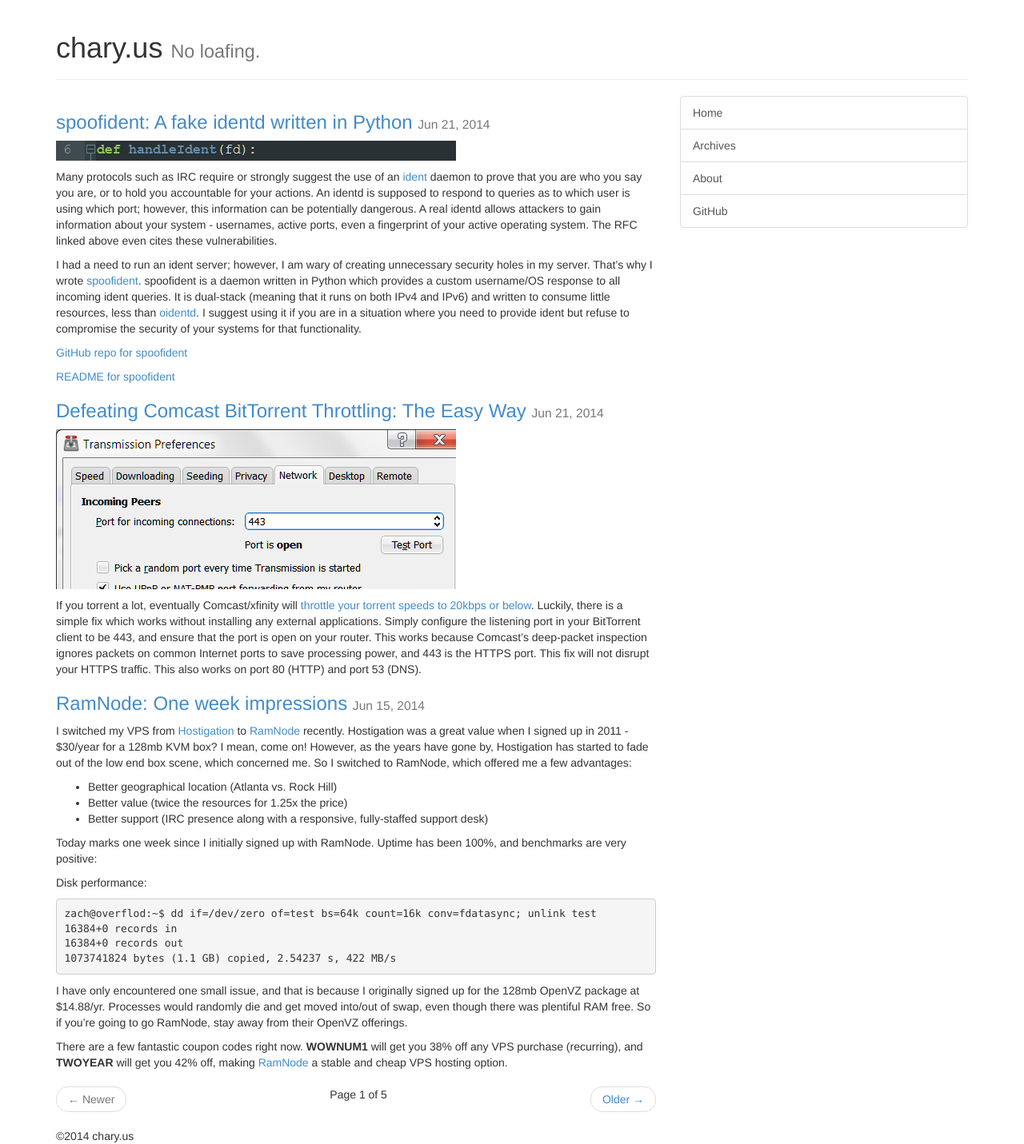
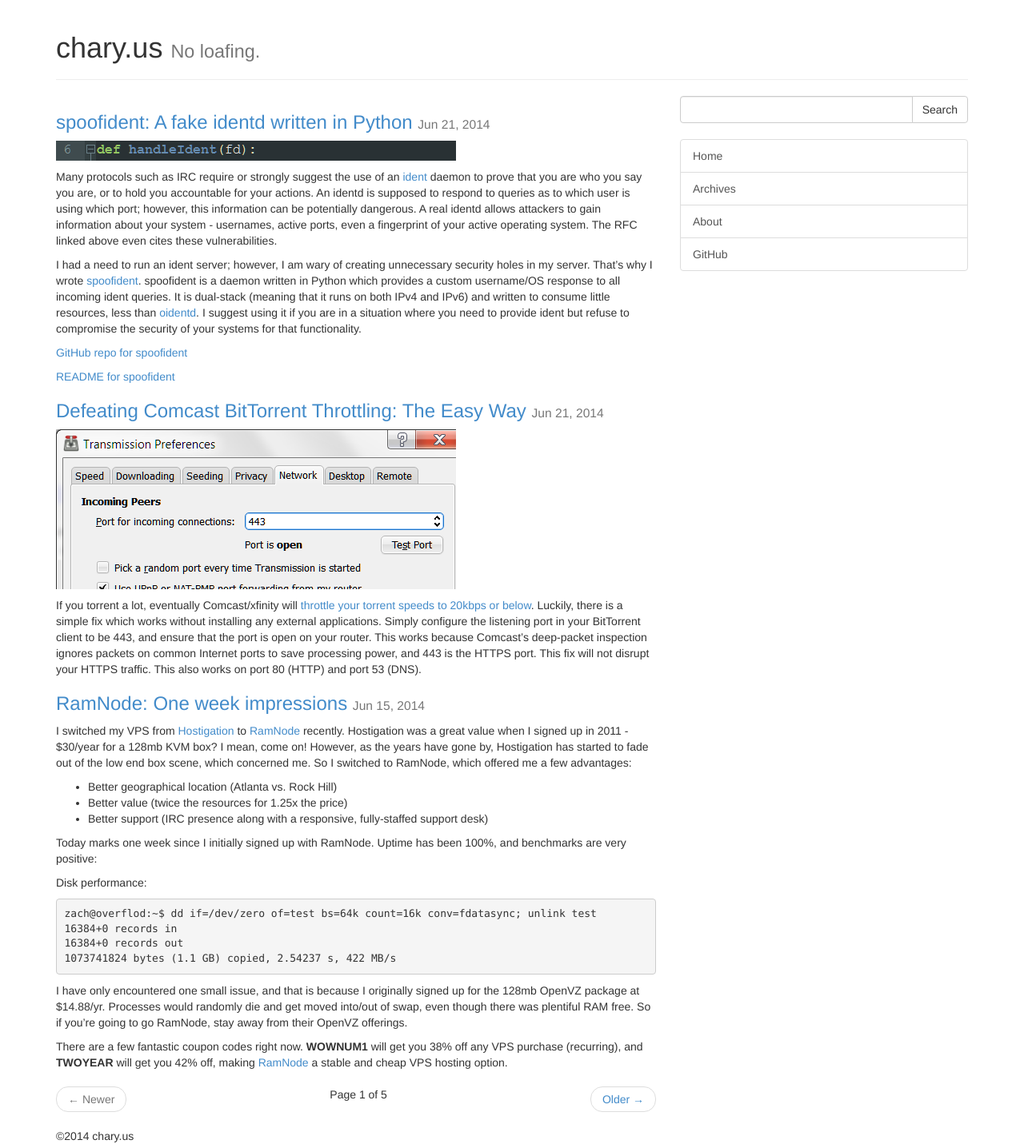
Before and after one commit to flotwig/site, a Jekyll site: the page built from index.html, in a window 1280 px wide. Shown: the whole page at 80% size. Built offline with Jekyll 4.4.1, drawn with Linux system fonts in a browser that asks for light colours; the list of posts is cut into pages by our own code.

Commit message:
Templates for search

```diff
--- a/_layouts/default.html
+++ b/_layouts/default.html
@@ -3,14 +3,6 @@
 	<head>
 		<title>{{ page.title }}</title>
 		<link rel="stylesheet" href="/assets/style.css">
-		<style type="text/css">
-			html{
-				overflow-y: scroll;
-			}
-			img{
-				max-width:100%;
-			}
-		</style>
 	</head>
 	<body>
 		<div class="container">
@@ -22,6 +14,15 @@
 					{{ content }}
 				</div>
 				<div class="col-md-4">
+					<form action="search.html" method="GET">
+						<div class="input-group">
+							<input type="text" class="form-control" name="query">
+							<span class="input-group-btn">
+								<button class="btn btn-default" type="button">Search</button>
+							</span>
+						</div><!-- /input-group -->
+					</form>
+					<br/>
 					<nav>
 						<div class="list-group">
 							{% for nav in site.navigation %}
```
Also changed, not shown: search.html (added, +13 -0 lines).
